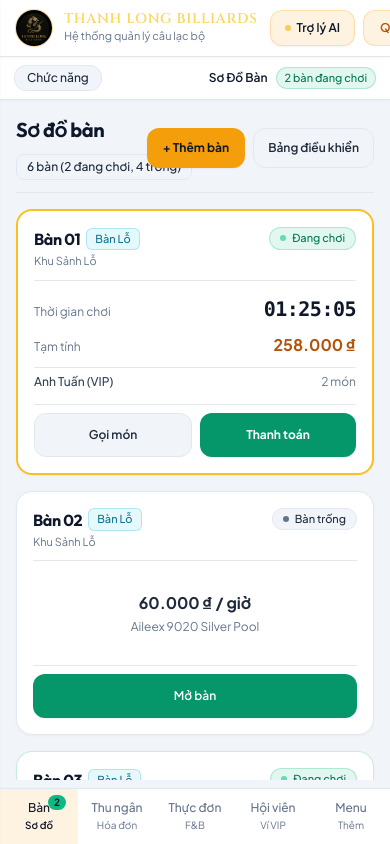
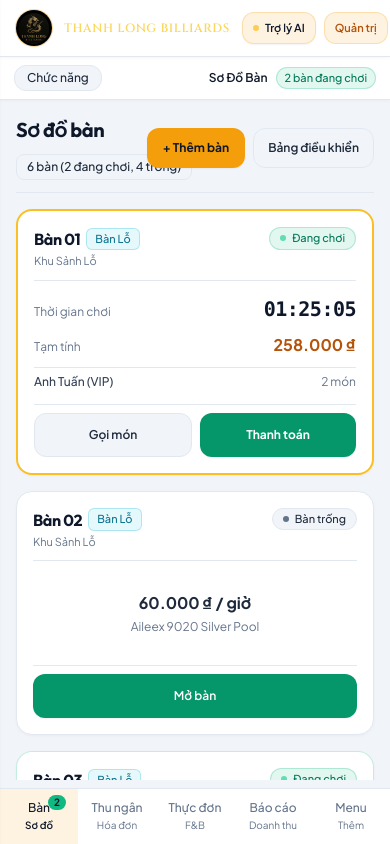
Before and after one commit to ngquanh227-code/thanhlong-billiards, a React (Vite) app: page / in a window 390 px wide. Built offline with nearby package versions, Linux system fonts and the light colour scheme.

Commit message:
Optimize mobile responsiveness, scrolling and touch UX across all views

```diff
--- a/src/App.tsx
+++ b/src/App.tsx
@@ -182,18 +182,20 @@ export default function App() {
           <span className="text-[10px] text-slate-400">F&B</span>
         </button>
 
+        {isAdmin && (
           <button
             onClick={() => {
-            setCurrentTab('members');
+              setCurrentTab('reports');
               sounds.playClick();
             }}
             className={`flex-1 flex flex-col items-center justify-center gap-0.5 transition-colors ${
-            currentTab === 'members' ? 'text-amber-300 font-semibold bg-amber-500/10' : 'text-slate-400 hover:text-slate-200'
+              currentTab === 'reports' ? 'text-amber-300 font-semibold bg-amber-500/10' : 'text-slate-400 hover:text-slate-200'
             }`}
           >
-          <span className="text-xs font-medium">Hội viên</span>
-          <span className="text-[10px] text-slate-400">Ví VIP</span>
+            <span className="text-xs font-medium">Báo cáo</span>
+            <span className="text-[10px] text-slate-400">Doanh thu</span>
           </button>
+        )}
 
         <button
           onClick={() => setIsMobileSidebarOpen(true)}
--- a/src/components/Navbar.tsx
+++ b/src/components/Navbar.tsx
@@ -46,10 +46,10 @@ export const Navbar: React.FC<NavbarProps> = ({ onNavigateTab, onOpenAiModal })
           />
 
           <div className="flex flex-col">
-            <span className="text-sm font-semibold tracking-wider text-amber-300/90 font-brand leading-none">
+            <span className="text-xs sm:text-sm font-semibold tracking-wider text-amber-300/90 font-brand leading-none">
               THANH LONG BILLIARDS
             </span>
-            <span className="text-[11px] text-slate-400 font-sans mt-0.5">
+            <span className="hidden sm:block text-[11px] text-slate-400 font-sans mt-0.5">
               Hệ thống quản lý câu lạc bộ
             </span>
           </div>
@@ -106,7 +106,7 @@ export const Navbar: React.FC<NavbarProps> = ({ onNavigateTab, onOpenAiModal })
           {onOpenAiModal && (
             <button
               onClick={onOpenAiModal}
-              className="h-9 px-3.5 rounded-xl text-xs font-semibold flex items-center gap-1.5 whitespace-nowrap transition-all border border-amber-500/30 bg-amber-500/10 hover:bg-amber-500/20 text-amber-300 shadow-sm active:scale-95"
+              className="h-8 sm:h-9 px-2.5 sm:px-3.5 rounded-xl text-[11px] sm:text-xs font-semibold flex items-center gap-1.5 whitespace-nowrap transition-all border border-amber-500/30 bg-amber-500/10 hover:bg-amber-500/20 text-amber-300 shadow-sm active:scale-95"
               title="Mở Trợ lý AI vận hành quán"
             >
               <span className="w-1.5 h-1.5 rounded-full bg-amber-400 inline-block animate-pulse" />
@@ -117,14 +117,14 @@ export const Navbar: React.FC<NavbarProps> = ({ onNavigateTab, onOpenAiModal })
           {/* Admin / Staff Role Switcher */}
           <button
             onClick={toggleRole}
-            className={`h-9 px-4 rounded-xl text-xs font-semibold flex items-center justify-center whitespace-nowrap transition-all border active:scale-95 ${
+            className={`h-8 sm:h-9 px-2.5 sm:px-4 rounded-xl text-[11px] sm:text-xs font-semibold flex items-center justify-center whitespace-nowrap transition-all border active:scale-95 ${
               isAdmin
                 ? 'bg-amber-500/15 text-amber-300 border-amber-500/35 hover:bg-amber-500/20'
                 : 'bg-slate-800/80 text-slate-300 border-slate-700 hover:text-white hover:bg-slate-700/60'
             }`}
             title="Chuyển đổi giữa quyền Quản trị và Nhân viên"
           >
-            {isAdmin ? 'Quản trị viên' : 'Nhân viên'}
+            {isAdmin ? 'Quản trị' : 'Nhân viên'}
           </button>
         </div>
       </div>
--- a/src/components/Sidebar.tsx
+++ b/src/components/Sidebar.tsx
@@ -20,14 +20,14 @@ export const Sidebar: React.FC<SidebarProps> = ({
     { id: 'tables', label: 'Sơ đồ bàn' },
     { id: 'pos', label: 'Quầy thu ngân' },
     { id: 'menu', label: 'Thực đơn & Order' },
-    { id: 'settings', label: 'Cài đặt hệ thống' },
   ];
 
   const adminNavItems = [
     { id: 'dashboard', label: 'Tổng quan quán' },
+    { id: 'reports', label: 'Báo cáo doanh thu' },
     { id: 'members', label: 'Hội viên & Khách' },
-    { id: 'reports', label: 'Báo cáo doanh thu' },
     { id: 'inventory', label: 'Kho hàng & Sổ quỹ' },
+    { id: 'settings', label: 'Cài đặt hệ thống' },
   ];
 
   const handleSelect = (tabId: string) => {
--- a/src/components/inventory/InventoryView.tsx
+++ b/src/components/inventory/InventoryView.tsx
@@ -280,7 +280,7 @@ export const InventoryView: React.FC = () => {
                 onClick={() => setIsCashTxModalOpen(false)}
                 className="text-slate-400 hover:text-white p-1 px-2.5 text-xs font-semibold rounded-lg hover:bg-slate-800"
               >
-                ✕
+                Đóng
               </button>
             </div>
 
--- a/src/components/pos/CashierModal.tsx
+++ b/src/components/pos/CashierModal.tsx
@@ -136,13 +136,13 @@ export const CashierModal: React.FC<CashierModalProps> = ({
               onClick={onClose}
               className="p-1.5 px-3 text-slate-400 hover:text-white rounded-xl hover:bg-slate-800 text-xs font-semibold transition-colors"
             >
-              ✕
+              Đóng
             </button>
           </div>
         </div>
 
         {/* Modal Body */}
-        <div className="flex-1 flex flex-col md:flex-row overflow-hidden min-h-0">
+        <div className="flex-1 flex flex-col md:flex-row overflow-y-auto md:overflow-hidden min-h-0">
           {showReceiptPreview ? (
             <div className="flex-1 overflow-y-auto p-4 bg-slate-950 flex justify-center">
               <ThermalReceipt
--- a/src/components/staff/StaffView.tsx
+++ b/src/components/staff/StaffView.tsx
@@ -282,7 +282,7 @@ export const StaffView: React.FC = () => {
                 onClick={() => setIsStartShiftModalOpen(false)}
                 className="text-slate-400 hover:text-white p-1 px-2.5 text-xs font-semibold rounded-lg hover:bg-slate-800"
               >
-                ✕
+                Đóng
               </button>
             </div>
 
@@ -346,7 +346,7 @@ export const StaffView: React.FC = () => {
                 onClick={() => setIsCloseShiftModalOpen(false)}
                 className="text-slate-400 hover:text-white p-1 px-2.5 text-xs font-semibold rounded-lg hover:bg-slate-800"
               >
-                ✕
+                Đóng
               </button>
             </div>
 
--- a/src/components/tables/MergeTableModal.tsx
+++ b/src/components/tables/MergeTableModal.tsx
@@ -53,7 +53,7 @@ export const MergeTableModal: React.FC<MergeTableModalProps> = ({
             onClick={onClose}
             className="p-1.5 px-3 text-slate-400 hover:text-white rounded-xl hover:bg-slate-800 text-xs font-semibold transition-colors"
           >
-            ✕
+            Đóng
           </button>
         </div>
 
--- a/src/components/tables/OpenTableModal.tsx
+++ b/src/components/tables/OpenTableModal.tsx
@@ -75,7 +75,7 @@ export const OpenTableModal: React.FC<OpenTableModalProps> = ({
             onClick={onClose}
             className="p-1.5 px-3 text-slate-400 hover:text-white rounded-xl hover:bg-slate-800 text-xs font-semibold transition-colors"
           >
-            ✕
+            Đóng
           </button>
         </div>
 
--- a/src/components/tables/TableDetailDrawer.tsx
+++ b/src/components/tables/TableDetailDrawer.tsx
@@ -81,7 +81,7 @@ export const TableDetailDrawer: React.FC<TableDetailDrawerProps> = ({
             onClick={onClose}
             className="p-1.5 px-2.5 text-slate-400 hover:text-white rounded-lg hover:bg-charcoal-800 font-mono text-xs font-bold transition-colors"
           >
-            ✕ ĐÓNG
+            ĐÓNG
           </button>
         </div>
 
@@ -190,7 +190,7 @@ export const TableDetailDrawer: React.FC<TableDetailDrawerProps> = ({
                             className="text-slate-400 hover:text-rose-400 text-xs font-mono p-1 rounded"
                             title="Xóa món"
                           >
-                            ✕
+                            Xóa
                           </button>
                         </div>
                       </div>
--- a/src/components/tables/TableMapView.tsx
+++ b/src/components/tables/TableMapView.tsx
@@ -210,7 +210,7 @@ export const TableMapView: React.FC = () => {
         </div>
 
         {/* Tables Grid Map */}
-        <div className="grid grid-cols-1 sm:grid-cols-2 xl:grid-cols-3 gap-4 pb-6">
+        <div className="grid grid-cols-1 sm:grid-cols-2 xl:grid-cols-3 gap-4 pb-28 lg:pb-6">
           {tables.map((table) => {
             const activeSession = getActiveSessionForTable(table.id);
             const rule = pricingRules.find((r) => r.type === table.type);
--- a/src/components/tables/TransferTableModal.tsx
+++ b/src/components/tables/TransferTableModal.tsx
@@ -51,7 +51,7 @@ export const TransferTableModal: React.FC<TransferTableModalProps> = ({
             onClick={onClose}
             className="p-1.5 px-3 text-slate-400 hover:text-white rounded-xl hover:bg-slate-800 text-xs font-semibold transition-colors"
           >
-            ✕
+            Đóng
           </button>
         </div>
 
```
Also changed, not shown: src/components/menu/OrderModal.tsx (+6 -6 lines). Lines whose indentation alone changed are shown as unchanged.
